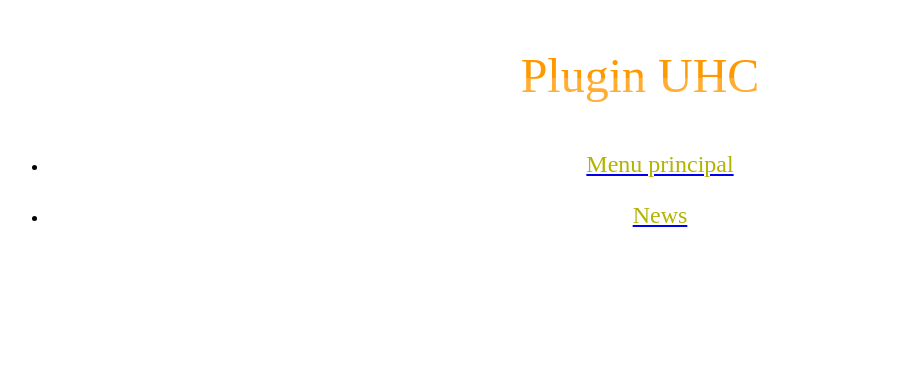
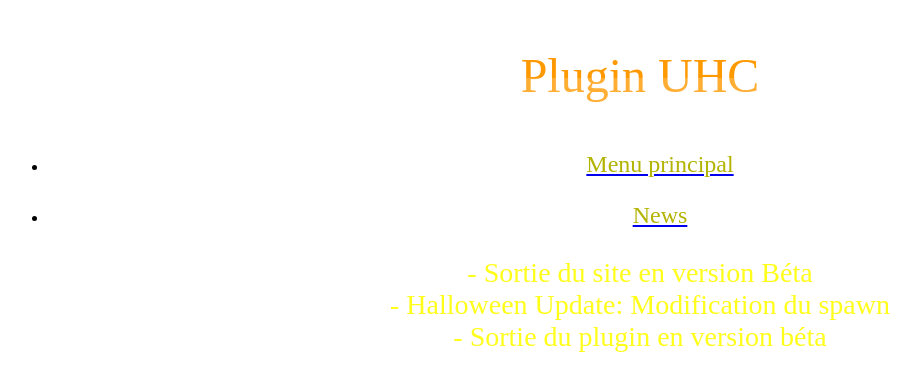
Before and after one commit to Curiosow/pluginuhc, a plain HTML site: page news.html in a window 1280 px wide. Shown: the whole page, without its empty margins (0-919 px from the left). Drawn offline with Linux system fonts and the light colour scheme.

Commit message:
Update news.html

```diff
--- a/news.html
+++ b/news.html
@@ -22,6 +22,11 @@ Click nbfs://nbhost/SystemFileSystem/Templates/Other/html.html to edit this temp
                 font-size: 150%;
                 text-align: center;
             }
+            p.newsStyle{
+                color: #ffff1a;
+                font-size: 175%;
+                text-align: center;
+            }
         </style>
     </head>
     <body>
@@ -34,5 +39,15 @@ Click nbfs://nbhost/SystemFileSystem/Templates/Other/html.html to edit this temp
         <li><a href="index.html"> <p class="navigateStyle">Menu principal</p> </a>
         <li><a href="news.html"> <p class="navigateStyle">News</p> </a>
         </ul>
+
+        <!-- Contenu principal -->
+        <p class="newsStyle">
+            - Sortie du site en version Béta
+            <br>- Halloween Update: Modification du spawn
+            <br>- Sortie du plugin en version béta</p>
+
     </body>
 </html>
+
+    </body>
+</html>
```
